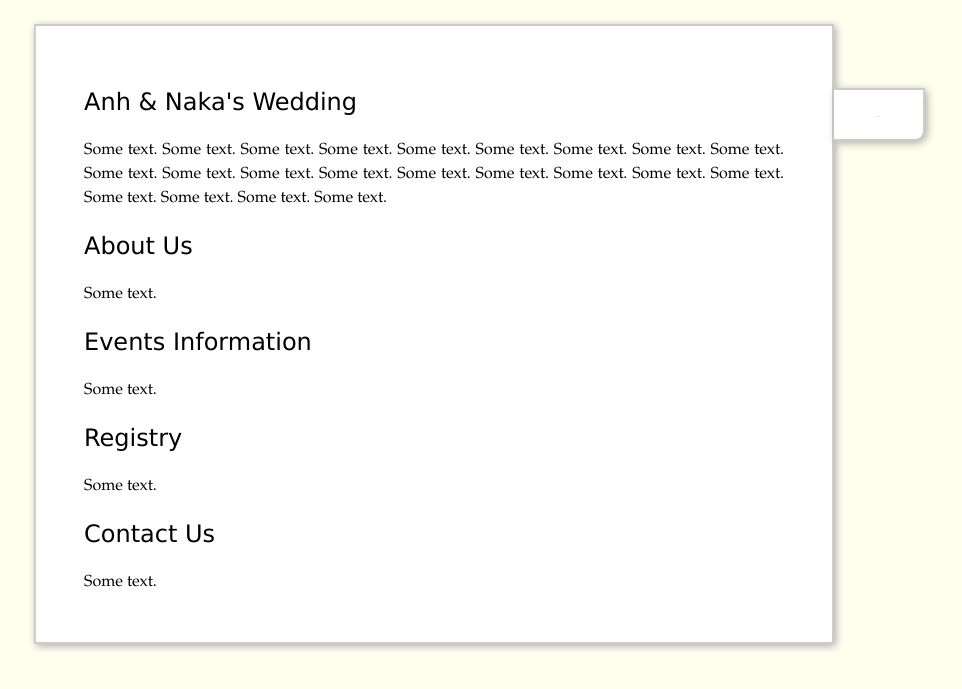
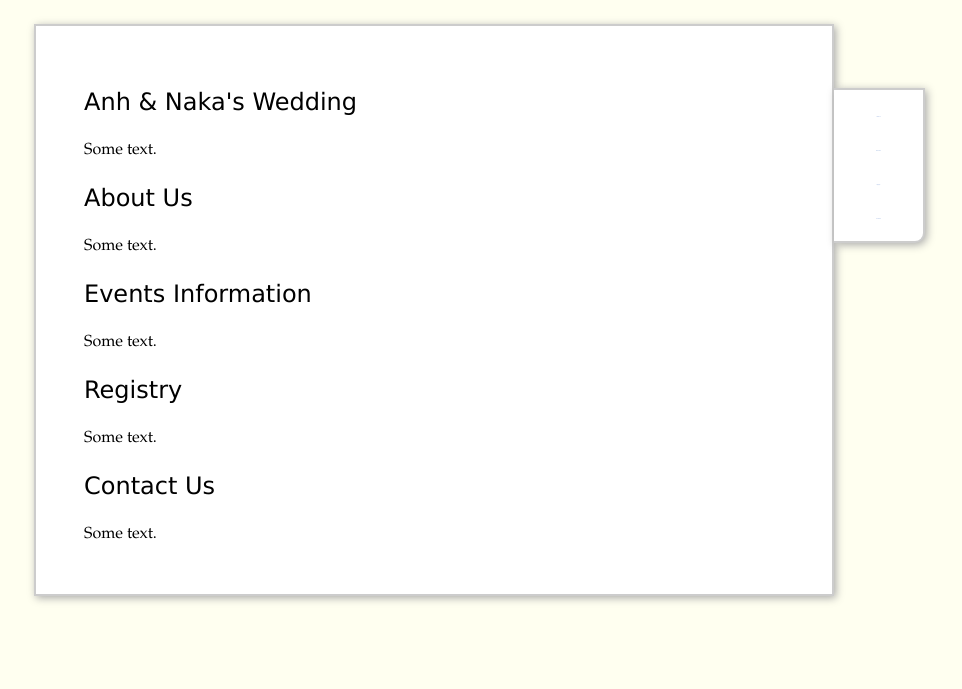
Before and after one commit to trananh/trananh.github.io, a Jekyll site: the page built from wedding/index.html, in a window 1280 px wide. Shown: the top 689 px of the page, without its empty margins (206-1168 px from the left). Built offline with Jekyll 4.4.1, drawn with Linux system fonts in a browser that asks for light colours; nearby versions of some CDN libraries.

Commit message:
Updated wedding page.

```diff
--- a/wedding/index.html
+++ b/wedding/index.html
@@ -16,6 +16,9 @@ title: anh &amp; naka wedding
     <div id="navsidebar">
         <div id="social" class="social">
             <p><a title="About Us" href="/wedding/#about">About Us</a></p>
+            <p><a title="Events Info" href="/wedding/#events">Events Info</a></p>
+            <p><a title="Registry" href="/wedding/#registry">Registry</a></p>
+            <p><a title="Contact Us" href="/wedding/#contact">Contact Us</a></p>
         </div>
     </div>
 </div>
@@ -24,27 +27,6 @@ title: anh &amp; naka wedding
 
     <h1>Anh &amp; Naka's Wedding</h1>
     <p>
-        Some text.
-        Some text.
-        Some text.
-        Some text.
-        Some text.
-        Some text.
-        Some text.
-        Some text.
-        Some text.
-        Some text.
-        Some text.
-        Some text.
-        Some text.
-        Some text.
-        Some text.
-        Some text.
-        Some text.
-        Some text.
-        Some text.
-        Some text.
-        Some text.
         Some text.
     </p>
 
```
